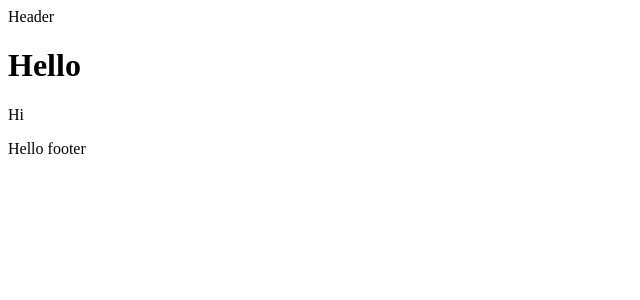
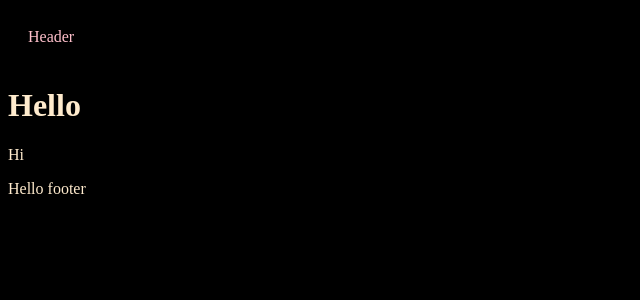
Before and after one commit to Valerii-Chystiakov/react-project, a React (Create React App) app: page / in a window 1280 px wide. Shown: the top 300 px of the page, without its empty margins (0-640 px from the left). Built offline with nearby package versions, Linux system fonts and the light colour scheme.

Commit message:
adding-styles-css

```diff
--- a/src/components/Header.js
+++ b/src/components/Header.js
@@ -3,7 +3,7 @@ import React from "react"
 class Header extends React.Component {
     render() {
         return (
-        <header>Header</header>
+        <header className="header">Header</header>
         )
     }
 }
--- /dev/null
+++ b/src/css/style.css
@@ -0,0 +1,9 @@
+body {
+    background-color: black;
+    color: blanchedalmond;
+}
+
+.header {
+    padding: 20px;
+    color: pink;
+}
--- a/src/index.js
+++ b/src/index.js
@@ -1,6 +1,7 @@
 import React from "react";
 import * as ReactDOMClient from "react-dom/client";
 import App from './App';
+import './css/style.css'
 
 const app = ReactDOMClient.createRoot(document.getElementById("app"))
 
```
